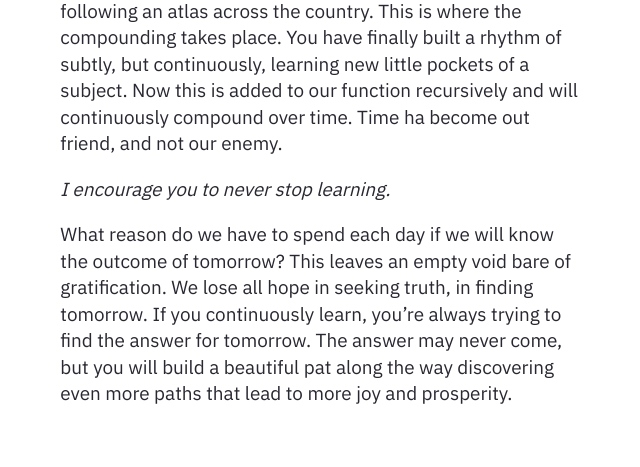
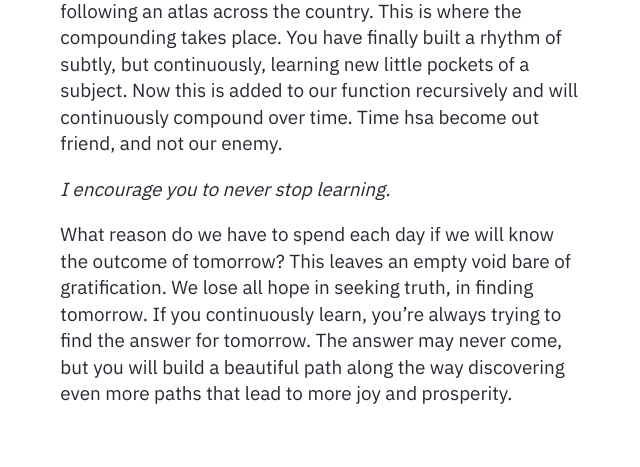
Before and after one commit to sschu48/sschu48.github.io, a Jekyll site: the page built from _notes/Public/right-way-to-learn.md, in a window 1280 px wide and 900 px high, scrolled down 2132 px. Shown: the part 367-834 px from the top of the window, without its empty margins (318-958 px from the left). Built offline with Jekyll 4.4.1, drawn with Linux system fonts in a browser that asks for light colours; some of the changed text lies outside the part shown.

Commit message:
typos...

```diff
--- a/_notes/Public/right-way-to-learn.md
+++ b/_notes/Public/right-way-to-learn.md
@@ -36,10 +36,10 @@ I believe this is how you can best spend your time when learning a subject. When
 Now finally, why do we need to be recursive? As we efficiently learn more about the ins and outs of our subjects, mental maps need to be constructed. Build yourself a map through each subject you dive into. Use this map to lead yourself through the subject. While it is helpful for understanding a specific subject, it is even more helpful at gaining a stronger grasp of external subjects. Having a new outside view will allow you to view new topics with a new lens. A new lens allows you to find new discoveries.
 
 
-Build off of these mental maps. Draw them out. Close your eyes, and walk yourself through each map as if you’re following an atlas across the country. This is where the compounding takes place. You have finally built a rhythm of subtly, but continuously, learning new little pockets of a subject. Now this is added to our function recursively and will continuously compound over time. Time ha become out friend, and not our enemy.
+Build off of these mental maps. Draw them out. Close your eyes, and walk yourself through each map as if you’re following an atlas across the country. This is where the compounding takes place. You have finally built a rhythm of subtly, but continuously, learning new little pockets of a subject. Now this is added to our function recursively and will continuously compound over time. Time hsa become out friend, and not our enemy.
 
 
 *I encourage you to never stop learning.*
 
 
-What reason do we have to spend each day if we will know the outcome of tomorrow? This leaves an empty void bare of gratification. We lose all hope in seeking truth, in finding tomorrow. If you continuously learn, you’re always trying to find the answer for tomorrow. The answer may never come, but you will build a beautiful pat along the way discovering even more paths that lead to more joy and prosperity.
+What reason do we have to spend each day if we will know the outcome of tomorrow? This leaves an empty void bare of gratification. We lose all hope in seeking truth, in finding tomorrow. If you continuously learn, you’re always trying to find the answer for tomorrow. The answer may never come, but you will build a beautiful path along the way discovering even more paths that lead to more joy and prosperity.
```
